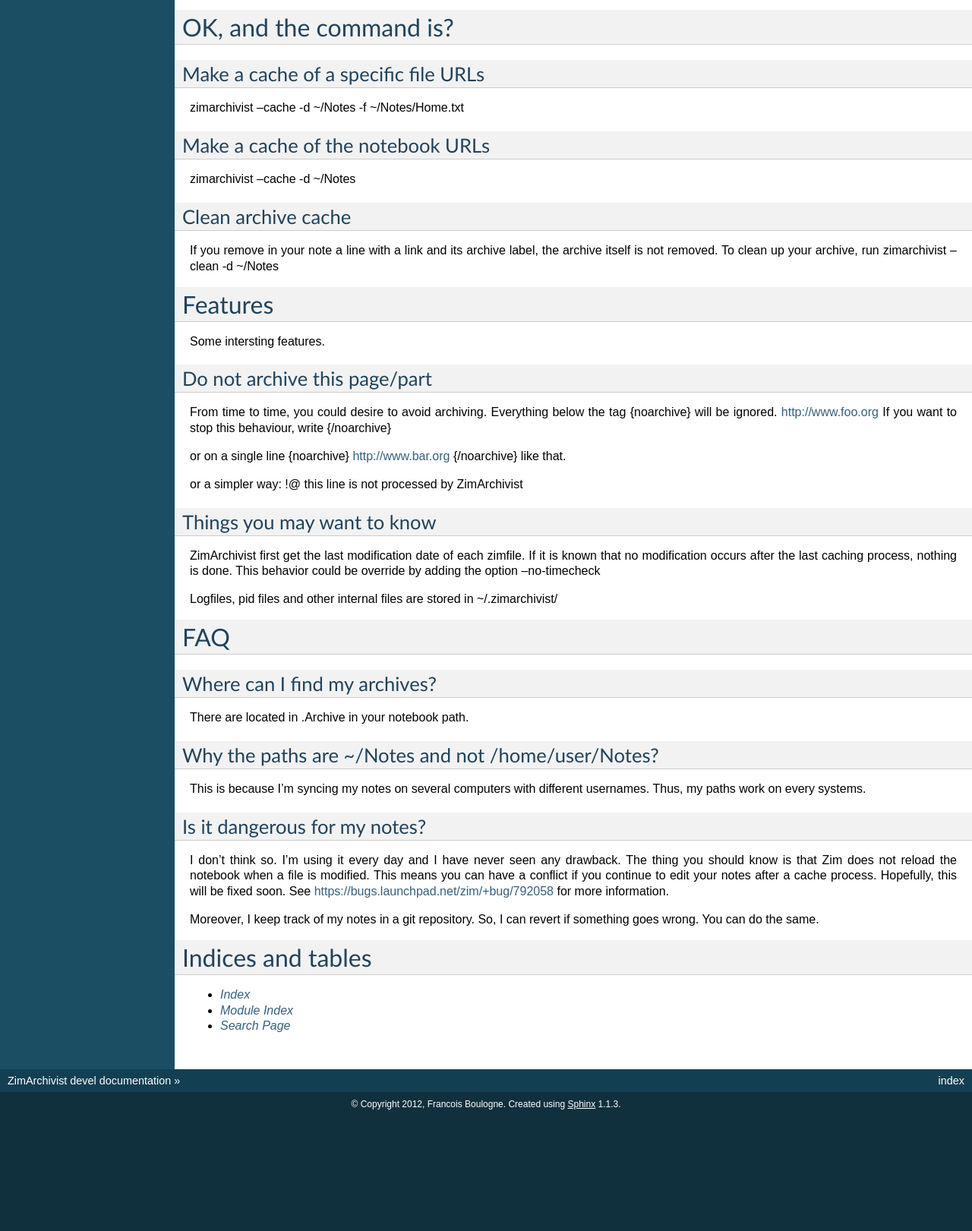
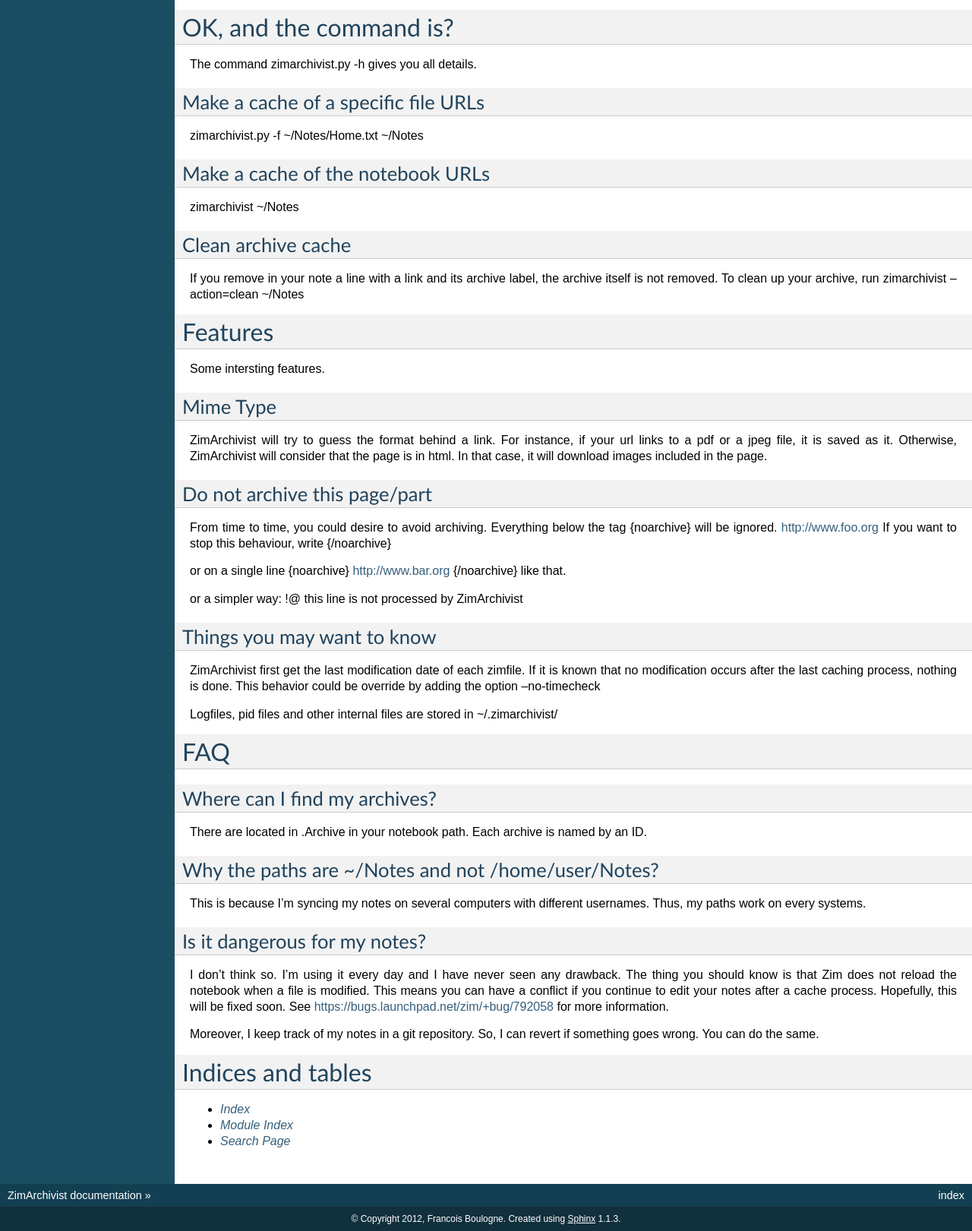
Before and after one commit to DarioGT/ZimArchivist, a plain HTML site: page index.html in a window 1280 px wide. Shown: the part 839-2460 px from the top of the page at 76% size. Before the commit the page ends 2309 px from the top, so only its background shows below. Drawn offline with nearby package versions, Linux system fonts and the light colour scheme; some packages are replaced by stand-ins of ours.

Commit message:
doc v0.2.5

```diff
--- a/index.html
+++ b/index.html
@@ -8,7 +8,7 @@
   <head>
     <meta http-equiv="Content-Type" content="text/html; charset=utf-8" />
 
-    <title>Welcome to ZimArchivist’s documentation! &mdash; ZimArchivist devel documentation</title>
+    <title>Welcome to ZimArchivist’s documentation! &mdash; ZimArchivist  documentation</title>
 
     <link rel="stylesheet" href="static/default.css" type="text/css" />
     <link rel="stylesheet" href="static/pygments.css" type="text/css" />
@@ -16,7 +16,7 @@
     <script type="text/javascript">
       var DOCUMENTATION_OPTIONS = {
         URL_ROOT:    '',
-        VERSION:     'devel',
+        VERSION:     '',
         COLLAPSE_INDEX: false,
         FILE_SUFFIX: '.html',
         HAS_SOURCE:  true
@@ -26,7 +26,7 @@
     <script type="text/javascript" src="static/underscore.js"></script>
     <script type="text/javascript" src="static/doctools.js"></script>
     <script type="text/javascript" src="http://cdn.mathjax.org/mathjax/latest/MathJax.js?config=TeX-AMS-MML_HTMLorMML"></script>
-    <link rel="top" title="ZimArchivist devel documentation" href="#" />
+    <link rel="top" title="ZimArchivist  documentation" href="#" />
   </head>
   <body>
     <div class="related">
@@ -35,7 +35,7 @@
         <li class="right" style="margin-right: 10px">
           <a href="genindex.html" title="General Index"
              accesskey="I">index</a></li>
-        <li><a href="#">ZimArchivist devel documentation</a> &raquo;</li>
+        <li><a href="#">ZimArchivist  documentation</a> &raquo;</li>
       </ul>
     </div>
 
@@ -89,24 +89,33 @@ This is <strong>not</strong> recommended yet, see the FAQ.</p>
 </div>
 <div class="section" id="ok-and-the-command-is">
 <h1>OK, and the command is?<a class="headerlink" href="#ok-and-the-command-is" title="Permalink to this headline">¶</a></h1>
+<p>The command
+zimarchivist.py -h
+gives you all details.</p>
 <div class="section" id="make-a-cache-of-a-specific-file-urls">
 <h2>Make a cache of a specific file URLs<a class="headerlink" href="#make-a-cache-of-a-specific-file-urls" title="Permalink to this headline">¶</a></h2>
-<p>zimarchivist &#8211;cache -d ~/Notes -f ~/Notes/Home.txt</p>
+<p>zimarchivist.py -f ~/Notes/Home.txt ~/Notes</p>
 </div>
 <div class="section" id="make-a-cache-of-the-notebook-urls">
 <h2>Make a cache of the notebook URLs<a class="headerlink" href="#make-a-cache-of-the-notebook-urls" title="Permalink to this headline">¶</a></h2>
-<p>zimarchivist &#8211;cache -d ~/Notes</p>
+<p>zimarchivist ~/Notes</p>
 </div>
 <div class="section" id="clean-archive-cache">
 <h2>Clean archive cache<a class="headerlink" href="#clean-archive-cache" title="Permalink to this headline">¶</a></h2>
 <p>If you remove in your note a line with a link and its archive label, the archive itself is not removed.
 To clean up your archive, run
-zimarchivist &#8211;clean -d ~/Notes</p>
+zimarchivist &#8211;action=clean ~/Notes</p>
 </div>
 </div>
 <div class="section" id="features">
 <h1>Features<a class="headerlink" href="#features" title="Permalink to this headline">¶</a></h1>
 <p>Some intersting features.</p>
+<div class="section" id="mime-type">
+<h2>Mime Type<a class="headerlink" href="#mime-type" title="Permalink to this headline">¶</a></h2>
+<p>ZimArchivist will try to guess the format behind a link.
+For instance, if your url links to a pdf or a jpeg file, it is saved as it.
+Otherwise, ZimArchivist will consider that the page is in html. In that case, it will download images included in the page.</p>
+</div>
 <div class="section" id="do-not-archive-this-page-part">
 <h2>Do not archive this page/part<a class="headerlink" href="#do-not-archive-this-page-part" title="Permalink to this headline">¶</a></h2>
 <p>From time to time, you could desire to avoid archiving.
@@ -132,7 +141,8 @@ This behavior could be override by adding the option &#8211;no-timecheck</p>
 <h1>FAQ<a class="headerlink" href="#faq" title="Permalink to this headline">¶</a></h1>
 <div class="section" id="where-can-i-find-my-archives">
 <h2>Where can I find my archives?<a class="headerlink" href="#where-can-i-find-my-archives" title="Permalink to this headline">¶</a></h2>
-<p>There are located in .Archive in your notebook path.</p>
+<p>There are located in .Archive in your notebook path.
+Each archive is named by an ID.</p>
 </div>
 <div class="section" id="why-the-paths-are-notes-and-not-home-user-notes">
 <h2>Why the paths are ~/Notes and not /home/user/Notes?<a class="headerlink" href="#why-the-paths-are-notes-and-not-home-user-notes" title="Permalink to this headline">¶</a></h2>
@@ -184,6 +194,7 @@ You can do the same.</p>
 </ul>
 </li>
 <li><a class="reference internal" href="#features">Features</a><ul>
+<li><a class="reference internal" href="#mime-type">Mime Type</a></li>
 <li><a class="reference internal" href="#do-not-archive-this-page-part">Do not archive this page/part</a></li>
 <li><a class="reference internal" href="#things-you-may-want-to-know">Things you may want to know</a></li>
 </ul>
@@ -225,7 +236,7 @@ You can do the same.</p>
         <li class="right" style="margin-right: 10px">
           <a href="genindex.html" title="General Index"
              >index</a></li>
-        <li><a href="#">ZimArchivist devel documentation</a> &raquo;</li>
+        <li><a href="#">ZimArchivist  documentation</a> &raquo;</li>
       </ul>
     </div>
     <div class="footer">
```
Also changed, not shown: genindex.html (+5 -5 lines), search.html (+5 -5 lines), searchindex.js (+1 -1 lines), sources/index.txt, 1 other file.
